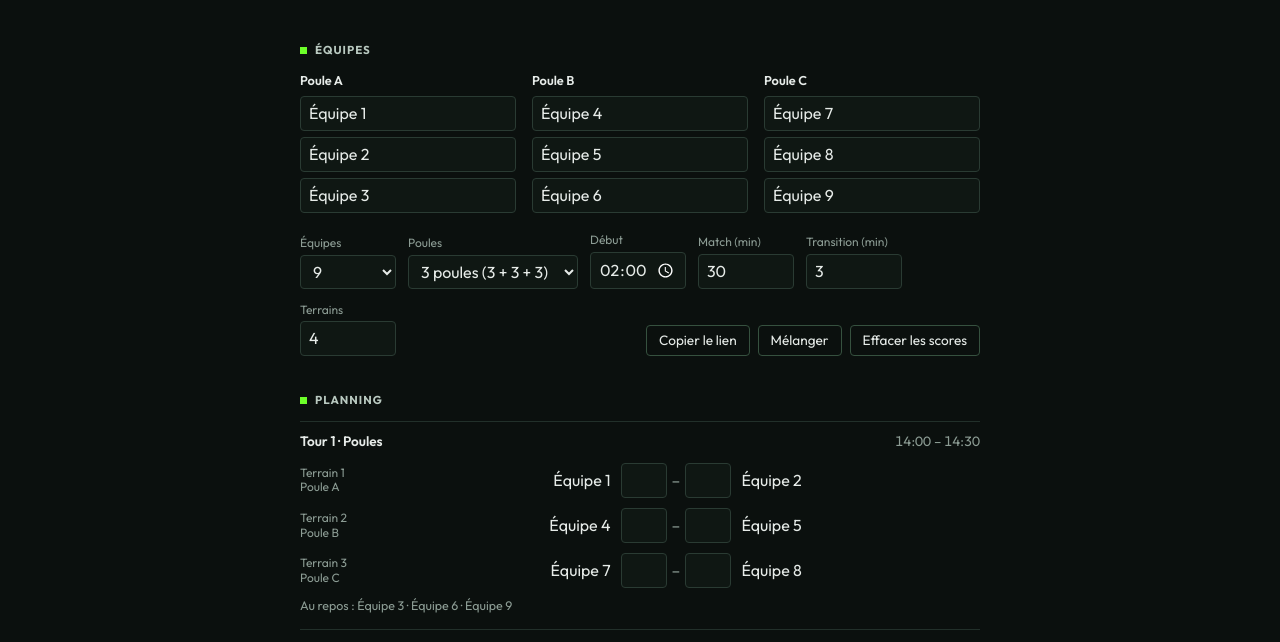
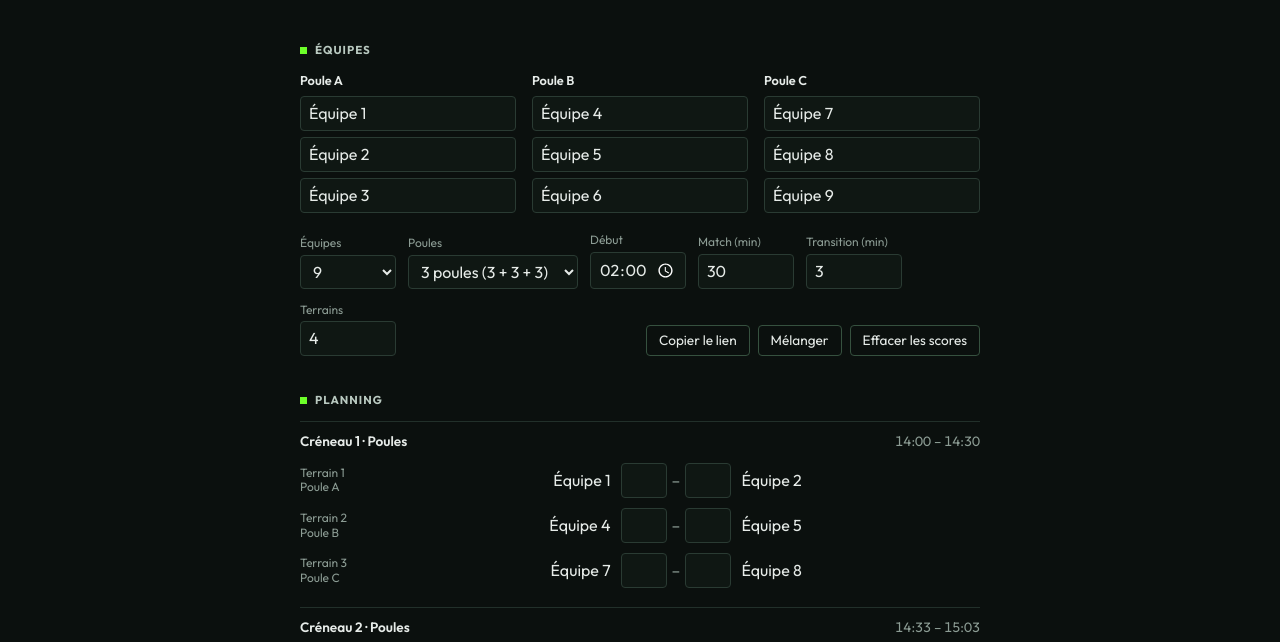
Before and after one commit to tnam-ias2/tournoi-five-261203, a plain HTML site: page index.html in a window 1280 px wide. Shown: the part 98-740 px from the top of the page. Drawn offline with Linux system fonts and the light colour scheme.

Commit message:
Planning optimisé : tous les terrains remplis

```diff
--- a/index.html
+++ b/index.html
@@ -355,20 +355,50 @@
     return html;
   }
 
-  /* Découpe chaque tour en créneaux de P matchs maximum (un match par terrain) */
+  /* Répartition optimisée : chaque créneau remplit tous les terrains (jusqu'à P matchs).
+     Une équipe ne joue jamais deux fois dans le même créneau ; on évite aussi qu'elle enchaîne
+     deux créneaux quand c'est possible. La phase finale n'est lancée qu'une fois les poules
+     terminées, et la finale / petite finale après les demi-finales. Le planning ne dépend que
+     de la structure du tournoi, jamais des résultats saisis. */
   function slotsOf(plan) {
-    const P = state.cfg.pitches, out = [];
+    const P = state.cfg.pitches;
+    const items = [];
+    let ko = 0;
     plan.rounds.forEach((rd) => {
-      const n = Math.ceil(rd.matches.length / P);
-      for (let k = 0; k < n; k++) {
-        out.push({
-          label: rd.label + (n > 1 ? ' (' + (k + 1) + '/' + n + ')' : ''),
-          matches: rd.matches.slice(k * P, (k + 1) * P),
-          rest: k === n - 1 ? rd.rest : ''
-        });
-      }
+      const isKo = !!rd.matches[0].ko;
+      const level = isKo ? 1 + ko++ : 0;
+      rd.matches.forEach((m) => items.push({ m: m, level: level, feeds: m.id === 'SF1' || m.id === 'SF2' }));
     });
-    return out;
+    const left = items.slice();
+    // dans un même niveau, les matchs qui alimentent la suite passent en premier
+    left.sort((x, y) => x.level - y.level || (y.feeds ? 1 : 0) - (x.feeds ? 1 : 0));
+    const slots = [];
+    let guard = 0;
+    while (left.length && guard++ < 500) {
+      const lvl0 = left.some((it) => it.level === 0);
+      const feeding = left.some((it) => it.feeds);
+      const open = (it) => it.level === 0 || (it.level === 1 && !lvl0) || (it.level === 2 && !lvl0 && !feeding);
+      const prev = slots.length ? slots[slots.length - 1].teams : new Set();
+      const used = new Set(), chosen = [];
+      const clash = (m, set) => !m.ko && (set.has(m.a) || set.has(m.b));
+      [true, false].forEach((avoidPrev) => {
+        for (let k = 0; k < left.length && chosen.length < P; k++) {
+          const it = left[k];
+          if (!open(it) || chosen.indexOf(it) >= 0) continue;
+          if (clash(it.m, used) || (avoidPrev && clash(it.m, prev))) continue;
+          chosen.push(it);
+          if (!it.m.ko) { used.add(it.m.a); used.add(it.m.b); }
+        }
+      });
+      if (!chosen.length) break;
+      chosen.forEach((it) => left.splice(left.indexOf(it), 1));
+      const ms = chosen.map((it) => it.m);
+      const has = (id) => ms.some((m) => m.id === id);
+      const label = has('F') ? 'Finales' : (has('SF1') ? 'Demi-finales' : (ms.some((m) => m.ko) ? 'Classement' : 'Poules'));
+      slots.push({ matches: ms, teams: used, label: label });
+    }
+    slots.forEach((sl, i) => { sl.label = 'Créneau ' + (i + 1) + ' · ' + sl.label; });
+    return slots;
   }
 
   function renderPlanning(plan) {
@@ -379,7 +409,7 @@
       t += c.duration + c.transition;
       return '<div class="round"><div class="rh"><span>' + esc(sl.label) + '</span><span class="t">' + fmt(start) + ' – ' + fmt(start + c.duration) + '</span></div>' +
         sl.matches.map((m, i) => matchHTML(m, i + 1)).join('') +
-        (sl.rest ? '<div class="rest">Au repos : ' + esc(sl.rest) + '</div>' : '') + '</div>';
+        '</div>';
     }).join('');
   }
 
@@ -432,7 +462,7 @@
     const c = state.cfg, st = toMin(c.start), z = sizes();
     const slots = slotsOf(plan), n = slots.length;
     const end = st + n * c.duration + (n - 1) * c.transition;
-    const par = Math.max.apply(null, plan.rounds.map((r) => r.matches.length));
+    const par = Math.max.apply(null, slots.map((sl) => sl.matches.length));
     const comp = z.every((v) => v === z[0]) ? z.length + ' poules de ' + z[0] : z.length + ' poules (' + z.join(' + ') + ')';
     $('#title').textContent = 'Tournoi de five · ' + state.n + ' équipes';
     document.title = 'Tournoi de five · ' + state.n + ' équipes';
```
